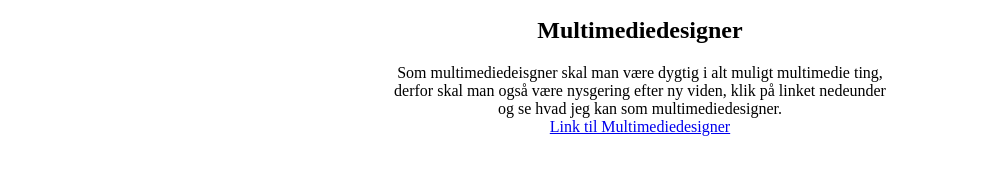
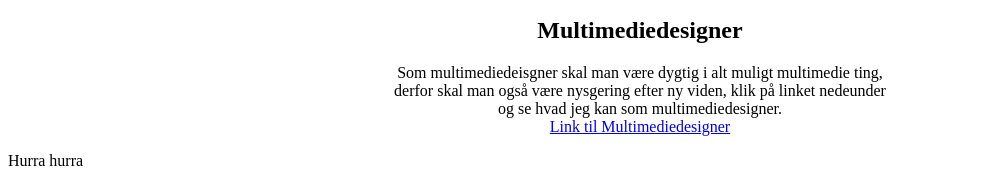
Before and after one commit to ChristianHH95/Hjemmeside, a plain HTML site: page Hjemmeside til eksamen/index.html in a window 1280 px wide. Shown: the part 660-846 px from the top of the page, without its empty margins (0-995 px from the left). Before the commit the page ends 812 px from the top, so only its background shows below. Drawn offline with Linux system fonts and the light colour scheme.

Commit message:
Update index.html

```diff
--- a/Hjemmeside til eksamen/index.html
+++ b/Hjemmeside til eksamen/index.html
@@ -45,7 +45,9 @@
   derfor skal man også være nysgering efter ny viden,
   klik på linket nedeunder og se hvad jeg kan som multimediedesigner.<br/><a href="multimediedesigner.html">Link til Multimediedesigner</a></p>
 </div>
-
+<div class="">
+  <p>Hurra hurra</p>
+</div>
 
 
 
```
